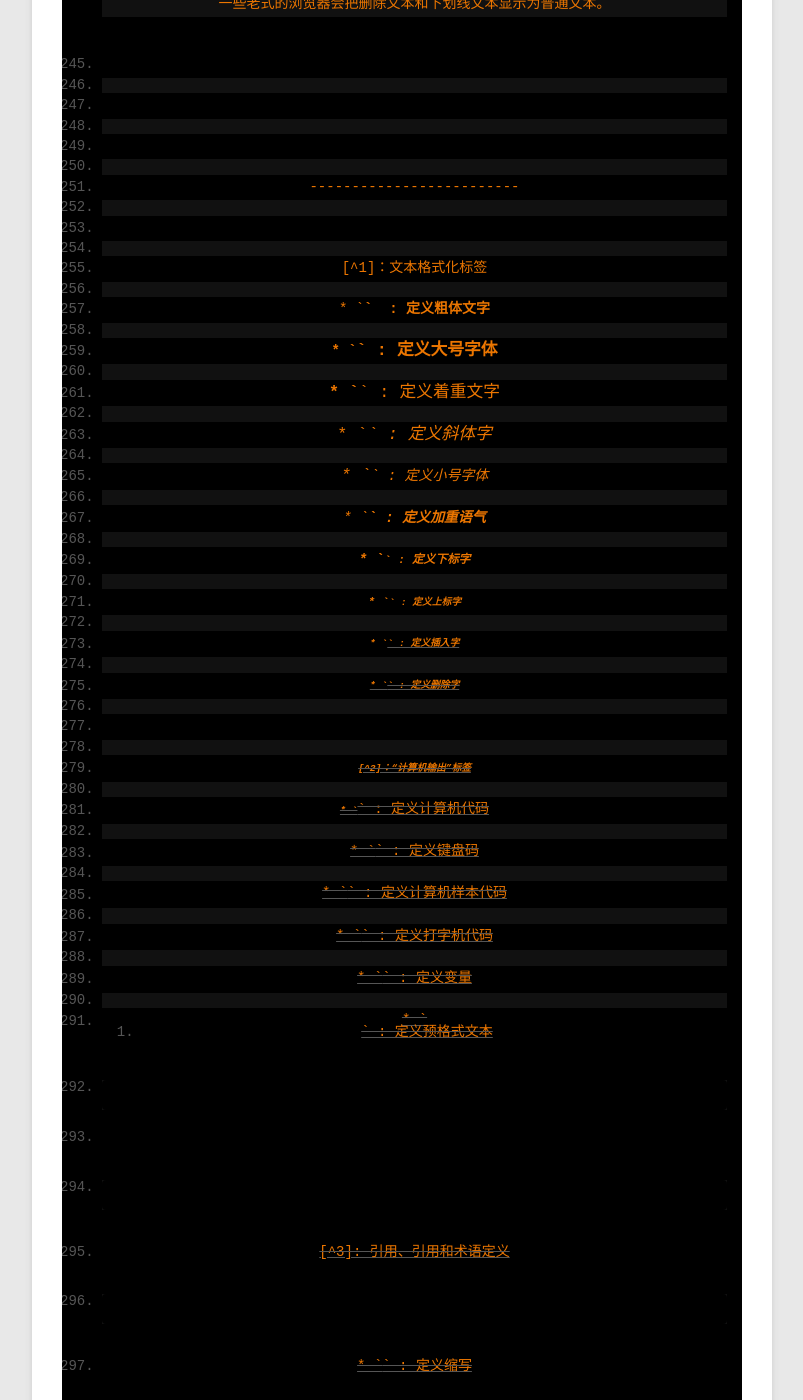
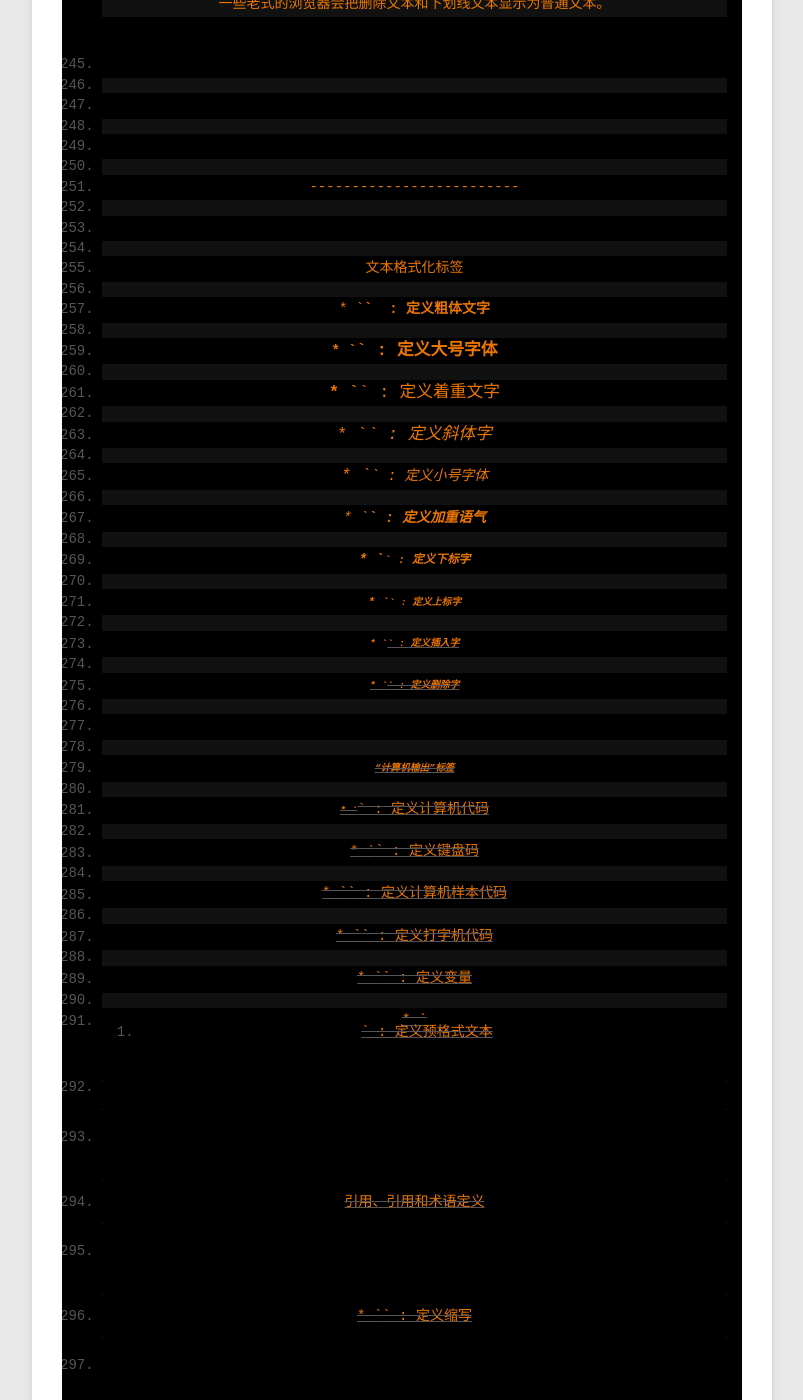
Before and after one commit to JayF4n/jayf4n.github.io, a Jekyll site: the page built from _posts/project/2016-03-12-html-format.md, in a window 1280 px wide and 1400 px high, scrolled down 8063 px. Shown: the whole window, without its empty margins (78-881 px from the left). Built offline with Jekyll 4.4.1, drawn with Linux system fonts in a browser that asks for light colours; Markdown is read by kramdown in place of the engine named in the settings; some of the changed text lies outside the part shown.

```diff
--- a/_config.yml
+++ b/_config.yml
@@ -1,6 +1,6 @@
 auto: true
 
-markdown: markdown
+markdown:
 pygments: true
 paginate: 8
 permalink: /:title
--- a/_posts/project/2016-03-12-html-format.md
+++ b/_posts/project/2016-03-12-html-format.md
@@ -5,7 +5,7 @@ category: project
 description: HTML学习笔记_w3school
 ---
 
-## 文本格式化[^1]
+## 文本格式化
 
 
     <html>
@@ -123,7 +123,7 @@ description: HTML学习笔记_w3school
 
 
 
-## “计算机输出”标签[^2]
+## “计算机输出”标签
 
 
 
@@ -243,7 +243,7 @@ description: HTML学习笔记_w3school
 
 
 
-## 块引用[^3]
+## 块引用
 
 
 
@@ -314,7 +314,7 @@ description: HTML学习笔记_w3school
 
 
 
-[^1]：文本格式化标签
+文本格式化标签
 
 * `<b>`  : 定义粗体文字
 
@@ -338,7 +338,7 @@ description: HTML学习笔记_w3school
 
 
 
-[^2]：“计算机输出”标签
+“计算机输出”标签
 
 * `<code>` : 定义计算机代码
 
@@ -353,8 +353,7 @@ description: HTML学习笔记_w3school
 * `<pre>` : 定义预格式文本
 
 
-
-[^3]: 引用、引用和术语定义
+引用、引用和术语定义
 
 * `<abbr>` : 定义缩写
 
```
